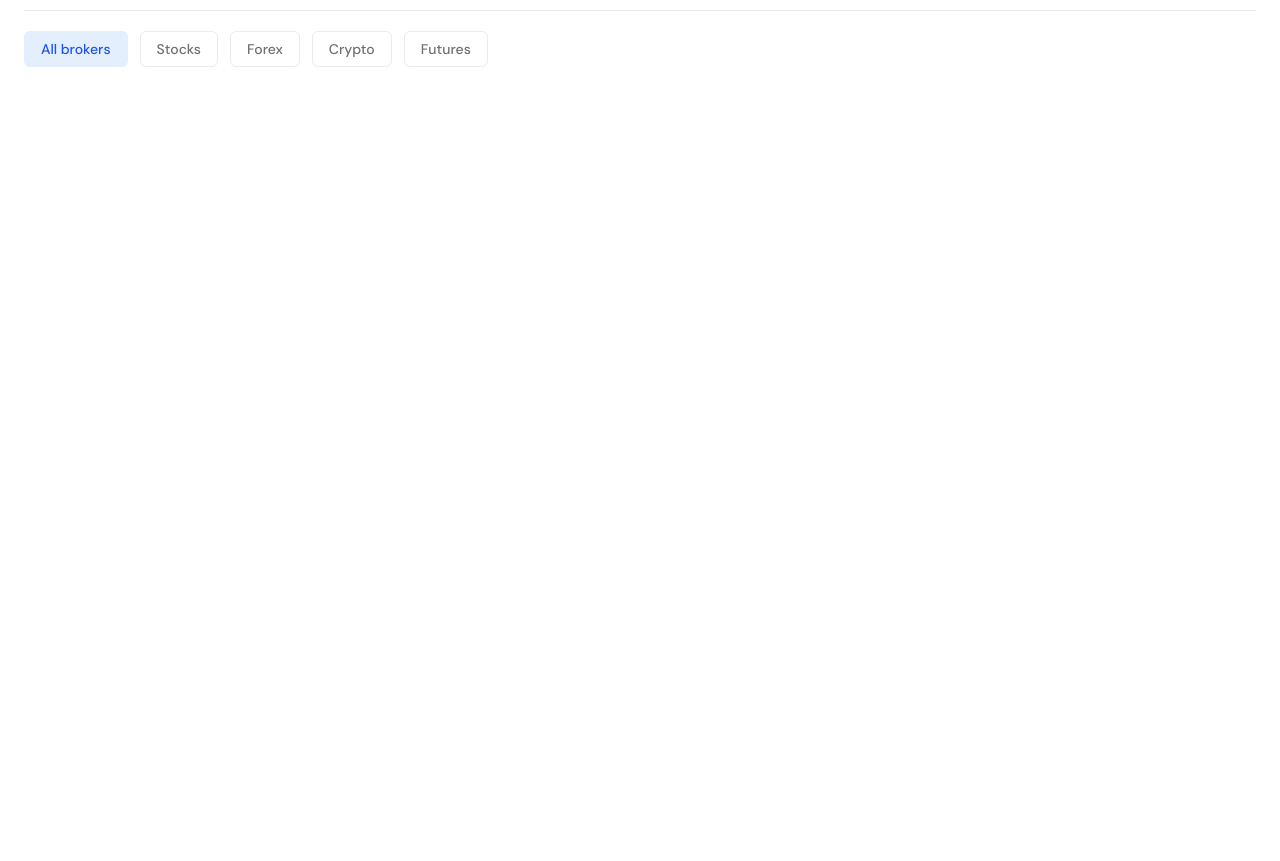
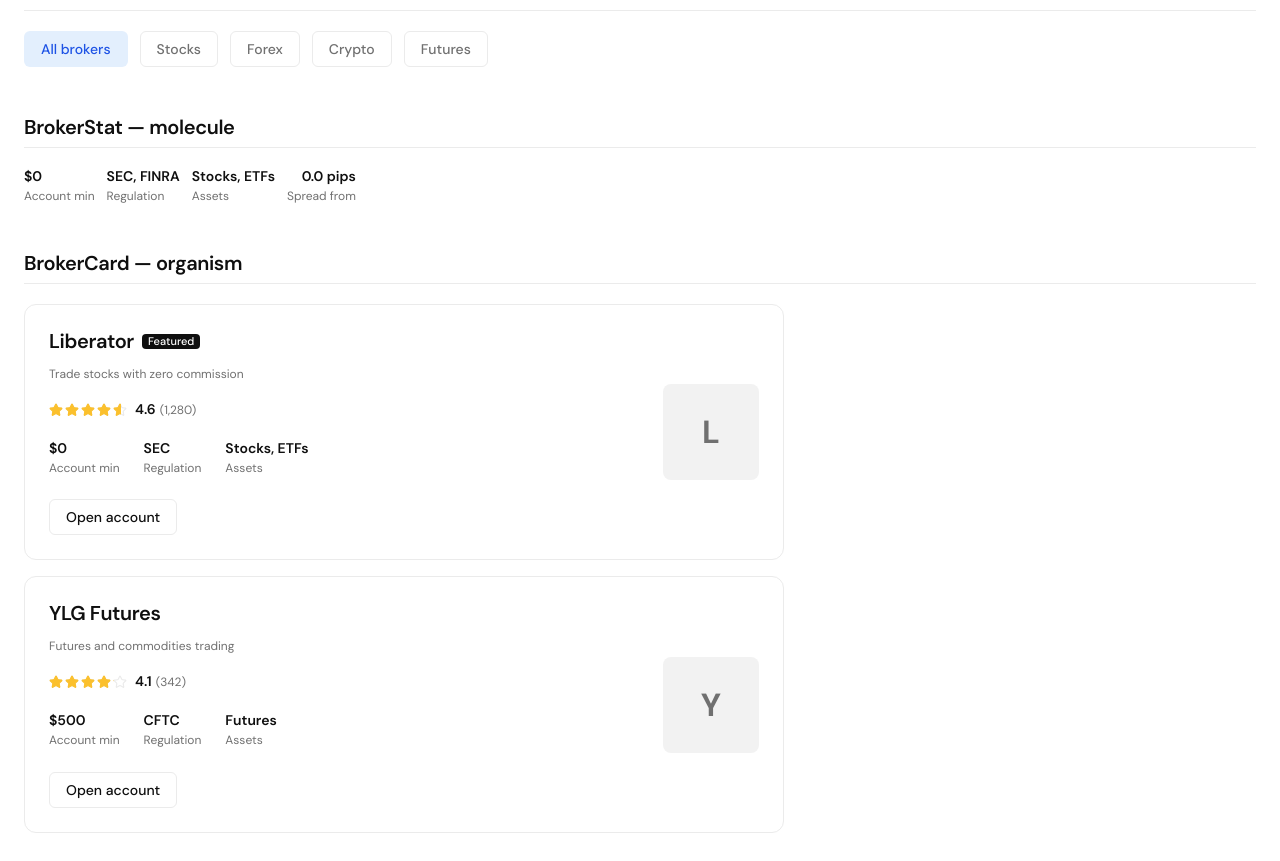
Before and after one commit to ryan-azendo/trading-view-replica, a Next.js app: page /design-system in a window 1280 px wide. Shown: the part 4027-4888 px from the top of the page. Before the commit the page ends 4174 px from the top, so only its background shows below. Built offline with nearby package versions, Linux system fonts and the light colour scheme.

Commit message:
add: broker stat molecule and broker card organism

```diff
--- a/src/app/design-system/page.module.css
+++ b/src/app/design-system/page.module.css
@@ -151,3 +151,11 @@
   gap: var(--space-3);
   max-width: 360px;
 }
+
+/* --- Broker card showcase --- */
+.cardList {
+  display: flex;
+  flex-direction: column;
+  gap: var(--space-4);
+  max-width: 760px;
+}
--- a/src/app/design-system/page.tsx
+++ b/src/app/design-system/page.tsx
@@ -7,6 +7,8 @@ import { RatingStars } from "@/components/atoms/RatingStars";
 import { Input } from "@/components/atoms/Input";
 import { RatingDisplay } from "@/components/molecules/RatingDisplay";
 import { FilterTab } from "@/components/molecules/FilterTab";
+import { BrokerStat } from "@/components/molecules/BrokerStat";
+import { BrokerCard } from "@/components/organisms/BrokerCard";
 import styles from "./page.module.css";
 
 const SEMANTIC_COLORS = [
@@ -285,6 +287,43 @@ export default function FoundationPage() {
             <FilterTab>Futures</FilterTab>
           </div>
         </Section>
+
+        <Section title="BrokerStat — molecule">
+          <div className={styles.btnRow}>
+            <BrokerStat label="Account min" value="$0" />
+            <BrokerStat label="Regulation" value="SEC, FINRA" />
+            <BrokerStat label="Assets" value="Stocks, ETFs" />
+            <BrokerStat label="Spread from" value="0.0 pips" align="end" />
+          </div>
+        </Section>
+
+        <Section title="BrokerCard — organism">
+          <div className={styles.cardList}>
+            <BrokerCard
+              name="Liberator"
+              featured
+              tagline="Trade stocks with zero commission"
+              rating={4.6}
+              reviewCount={1280}
+              stats={[
+                { label: "Account min", value: "$0" },
+                { label: "Regulation", value: "SEC" },
+                { label: "Assets", value: "Stocks, ETFs" },
+              ]}
+            />
+            <BrokerCard
+              name="YLG Futures"
+              tagline="Futures and commodities trading"
+              rating={4.1}
+              reviewCount={342}
+              stats={[
+                { label: "Account min", value: "$500" },
+                { label: "Regulation", value: "CFTC" },
+                { label: "Assets", value: "Futures" },
+              ]}
+            />
+          </div>
+        </Section>
       </div>
     </main>
   );
--- /dev/null
+++ b/src/components/molecules/BrokerStat.module.css
@@ -0,0 +1,38 @@
+/* ============================================================
+   BROKER STAT (molecule)
+   A label/value pair. Value emphasized, label as caption.
+   ============================================================ */
+
+.stat {
+  display: flex;
+  flex-direction: column;
+  gap: var(--space-1);
+}
+
+.start {
+  align-items: flex-start;
+  text-align: left;
+}
+
+.center {
+  align-items: center;
+  text-align: center;
+}
+
+.end {
+  align-items: flex-end;
+  text-align: right;
+}
+
+.value {
+  font-size: var(--text-base);
+  font-weight: var(--font-semibold);
+  line-height: var(--leading-tight);
+  color: var(--color-text-primary);
+}
+
+.label {
+  font-size: var(--text-sm);
+  line-height: var(--leading-tight);
+  color: var(--color-text-secondary);
+}
--- /dev/null
+++ b/src/components/molecules/BrokerStat.tsx
@@ -0,0 +1,34 @@
+import type { HTMLAttributes, ReactNode } from "react";
+import styles from "./BrokerStat.module.css";
+
+export type BrokerStatAlign = "start" | "center" | "end";
+
+export interface BrokerStatProps extends HTMLAttributes<HTMLDivElement> {
+  label: string;
+  value: ReactNode;
+  align?: BrokerStatAlign;
+}
+
+/**
+ * BrokerStat — molecule. A single label/value pair for broker card stats
+ * (e.g. value "$0" over label "Account min"). Token-driven.
+ */
+export function BrokerStat({
+  label,
+  value,
+  align = "start",
+  className,
+  ...rest
+}: BrokerStatProps) {
+  return (
+    <div
+      className={[styles.stat, styles[align], className]
+        .filter(Boolean)
+        .join(" ")}
+      {...rest}
+    >
+      <span className={styles.value}>{value}</span>
+      <span className={styles.label}>{label}</span>
+    </div>
+  );
+}
--- /dev/null
+++ b/src/components/organisms/BrokerCard.module.css
@@ -0,0 +1,94 @@
+/* ============================================================
+   BROKER CARD (organism)
+   Identity + rating + stats + CTA on the left, logo on the right.
+   ============================================================ */
+
+.card {
+  display: flex;
+  align-items: center;
+  gap: var(--space-6);
+  padding: var(--space-6);
+  background: var(--card-bg);
+  border: 1px solid var(--card-border);
+  border-radius: var(--radius-xl);
+  transition:
+    border-color var(--transition-base),
+    box-shadow var(--transition-base);
+}
+
+.card:hover {
+  border-color: var(--card-border-hover);
+  box-shadow: var(--card-shadow-hover);
+}
+
+.body {
+  flex: 1;
+  min-width: 0;
+  display: flex;
+  flex-direction: column;
+  align-items: flex-start;
+  gap: var(--space-3);
+}
+
+.header {
+  display: flex;
+  align-items: center;
+  gap: var(--space-2);
+}
+
+.name {
+  font-size: var(--text-xl);
+  font-weight: var(--font-semibold);
+  letter-spacing: var(--tracking-tight);
+}
+
+.tagline {
+  font-size: var(--text-sm);
+  color: var(--color-text-secondary);
+}
+
+.rating {
+  margin: var(--space-1) 0;
+}
+
+.stats {
+  display: flex;
+  flex-wrap: wrap;
+  gap: var(--space-6);
+  margin: var(--space-1) 0 var(--space-2);
+}
+
+.cta {
+  margin-top: var(--space-1);
+}
+
+/* --- Logo --- */
+.logo {
+  flex-shrink: 0;
+  width: 96px;
+  height: 96px;
+  display: grid;
+  place-items: center;
+  border-radius: var(--radius-lg);
+  background: var(--color-bg-tertiary);
+  overflow: hidden;
+}
+
+.logoFallback {
+  font-family: var(--font-display);
+  font-size: var(--text-3xl);
+  font-weight: var(--font-bold);
+  color: var(--color-text-secondary);
+}
+
+/* --- Responsive --- */
+@media (max-width: 640px) {
+  .card {
+    flex-direction: column-reverse;
+    align-items: stretch;
+  }
+
+  .logo {
+    align-self: flex-start;
+  }
+}
--- /dev/null
+++ b/src/components/organisms/BrokerCard.tsx
@@ -0,0 +1,81 @@
+import type { ReactNode } from "react";
+import { Badge } from "@/components/atoms/Badge";
+import { Button } from "@/components/atoms/Button";
+import { RatingDisplay } from "@/components/molecules/RatingDisplay";
+import { BrokerStat } from "@/components/molecules/BrokerStat";
+import styles from "./BrokerCard.module.css";
+
+export interface BrokerStatItem {
+  label: string;
+  value: ReactNode;
+}
+
+export interface BrokerCardProps {
+  name: string;
+  tagline?: string;
+  /** Logo node (image/svg). Falls back to the broker's initial if omitted. */
+  logo?: ReactNode;
+  featured?: boolean;
+  rating: number;
+  reviewCount?: number;
+  stats?: BrokerStatItem[];
+  ctaLabel?: string;
+  onOpenAccount?: () => void;
+}
+
+/**
+ * BrokerCard — organism. The core broker row: identity + rating + stats + CTA
+ * on the left, logo on the right. Composes Badge, RatingDisplay, BrokerStat
+ * and Button. Token-driven, themes automatically.
+ */
+export function BrokerCard({
+  name,
+  tagline,
+  logo,
+  featured = false,
+  rating,
+  reviewCount,
+  stats = [],
+  ctaLabel = "Open account",
+  onOpenAccount,
+}: BrokerCardProps) {
+  return (
+    <article className={styles.card}>
+      <div className={styles.body}>
+        <div className={styles.header}>
+          <h3 className={styles.name}>{name}</h3>
+          {featured && <Badge variant="featured">Featured</Badge>}
+        </div>
+
+        {tagline && <p className={styles.tagline}>{tagline}</p>}
+
+        <RatingDisplay
+          value={rating}
+          reviewCount={reviewCount}
+          size="sm"
+          className={styles.rating}
+        />
+
+        {stats.length > 0 && (
+          <div className={styles.stats}>
+            {stats.map((s) => (
+              <BrokerStat key={s.label} label={s.label} value={s.value} />
+            ))}
+          </div>
+        )}
+
+        <Button
+          variant="secondary"
+          className={styles.cta}
+          onClick={onOpenAccount}
+        >
+          {ctaLabel}
+        </Button>
+      </div>
+
+      <div className={styles.logo} aria-hidden={logo ? undefined : true}>
+        {logo ?? <span className={styles.logoFallback}>{name.charAt(0)}</span>}
+      </div>
+    </article>
+  );
+}
```
Also changed, not shown: 1 other file (tests, documents, lock files or other folders).
